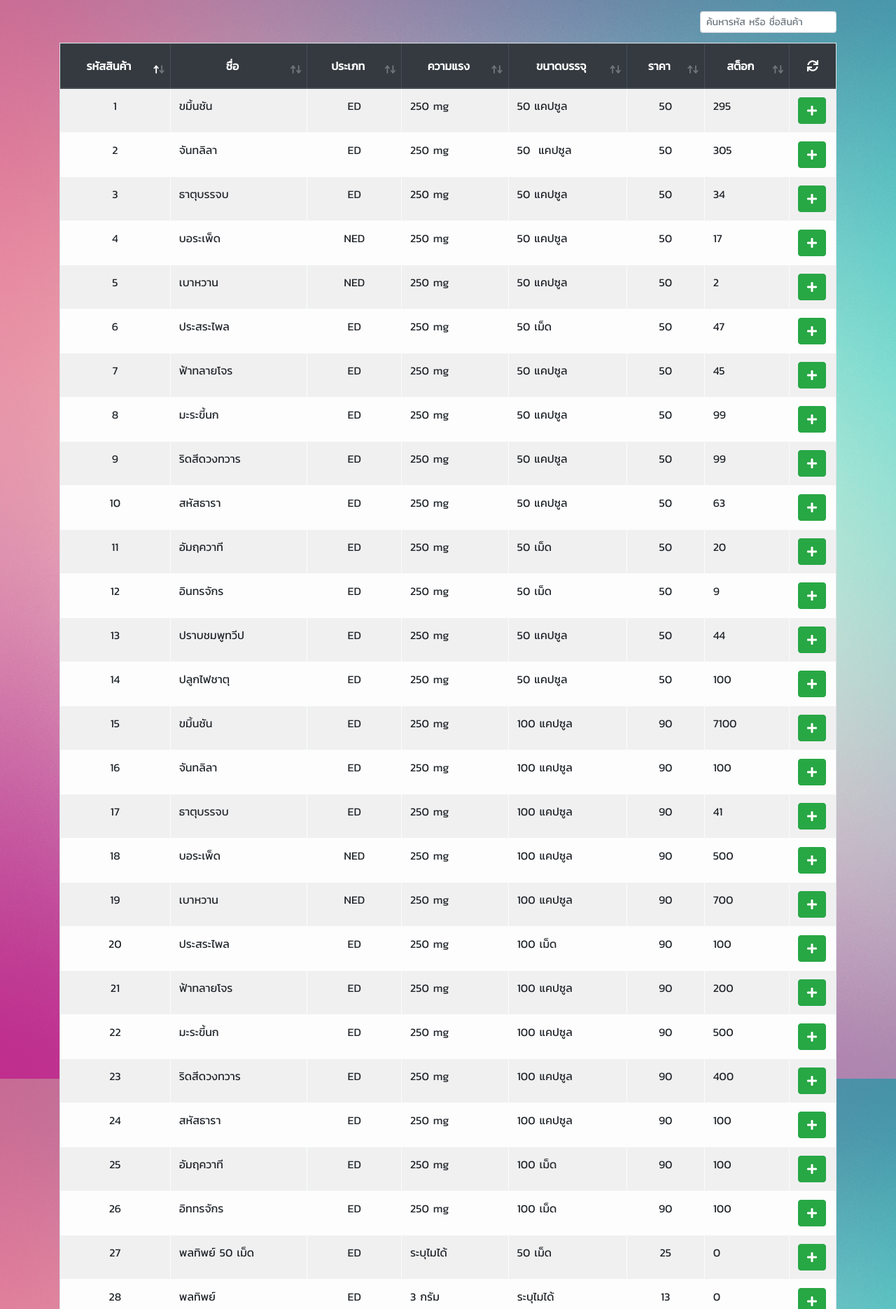
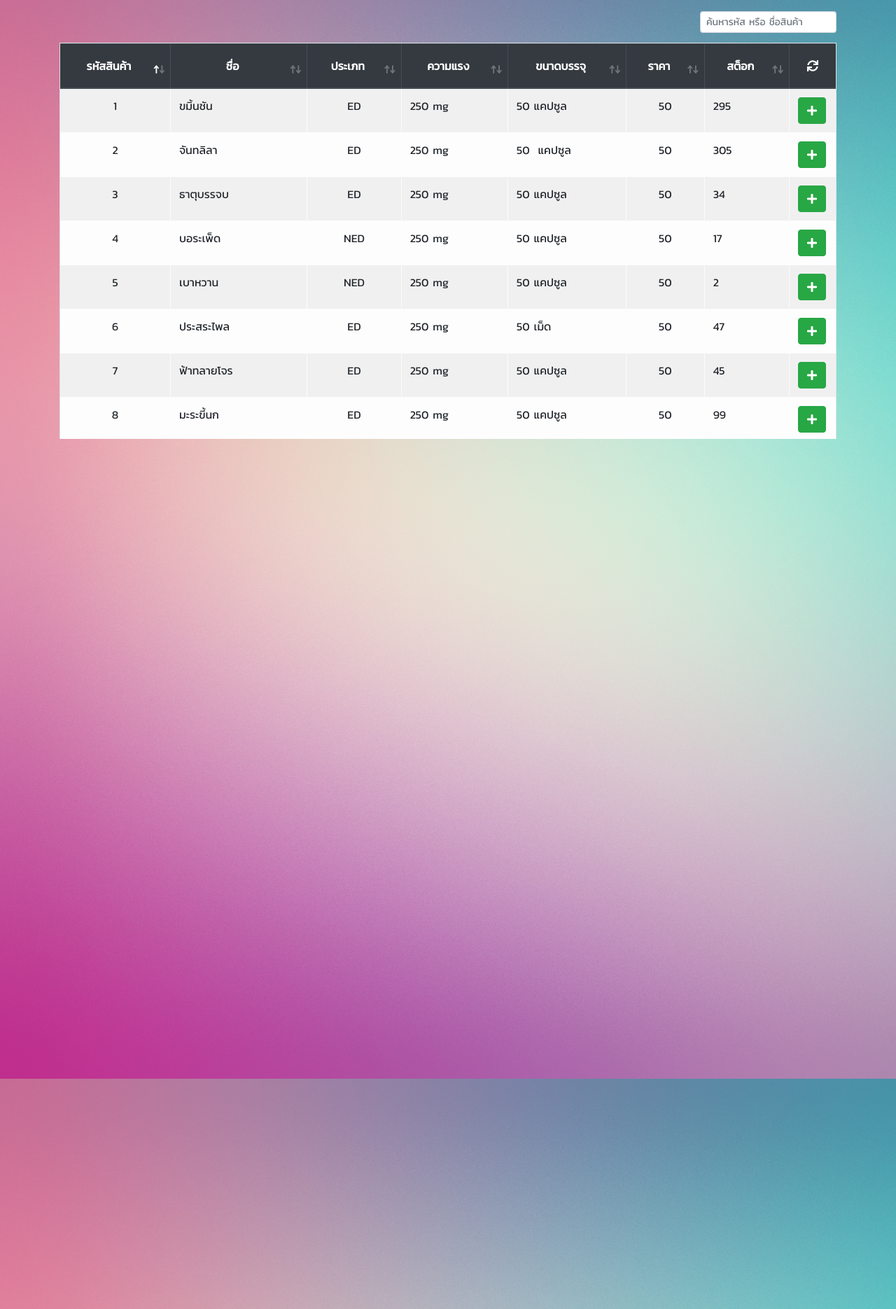
Before and after one commit to ThanakitKongKang/Herb_Internship, a PHP site: page / in a window 1280 px wide. Shown: the part 59-1929 px from the top of the page at 70% size. Run offline with PHP 8.4, Linux system fonts and the light colour scheme; data comes from the database, SQL or seed files in the repository; lists and menus that the app fills with data are empty.

Commit message:
cookie check exists = null -> undefined

```diff
--- a/index.php
+++ b/index.php
@@ -147,9 +147,8 @@ include_once($path);
     $(document).ready(function() {
 
         var window_height = Number($.cookie("window-height"));
-        // console.log("window_height : "+window_height);
-
-        if ($.cookie("window-height") !== null) {
+        if ($.cookie("window-height") !== undefined) {
+            // console.log("window-height is not undefined : " + $.cookie("window-height"));
             var table = $('#product').DataTable({
                 // scrollY: 500,
                 scrollY: window_height,
@@ -158,8 +157,6 @@ include_once($path);
                 paging: false,
                 info: false,
                 "deferRender": true,
-
-
                 // "searching": false,
 
                 "columnDefs": [{
@@ -179,7 +176,8 @@ include_once($path);
 
 
             });
-        } else {
+        } else if ($.cookie("window-height") == undefined) {
+            // console.log("window-height is undefined");
             var table = $('#product').DataTable({
                 scrollY: 500,
                 // scrollY: window_height,
@@ -188,8 +186,6 @@ include_once($path);
                 paging: false,
                 info: false,
                 "deferRender": true,
-
-
                 // "searching": false,
 
                 "columnDefs": [{
@@ -249,7 +245,6 @@ include_once($path);
             };
             xmlhttp.open("GET", "./model/model_product_getListProductTable.php", true);
             xmlhttp.send();
-            // console.log("cookie : " + $.cookie("window-height"));
         })
 
         $('.refresh-table').on("click", function(event) {
```
